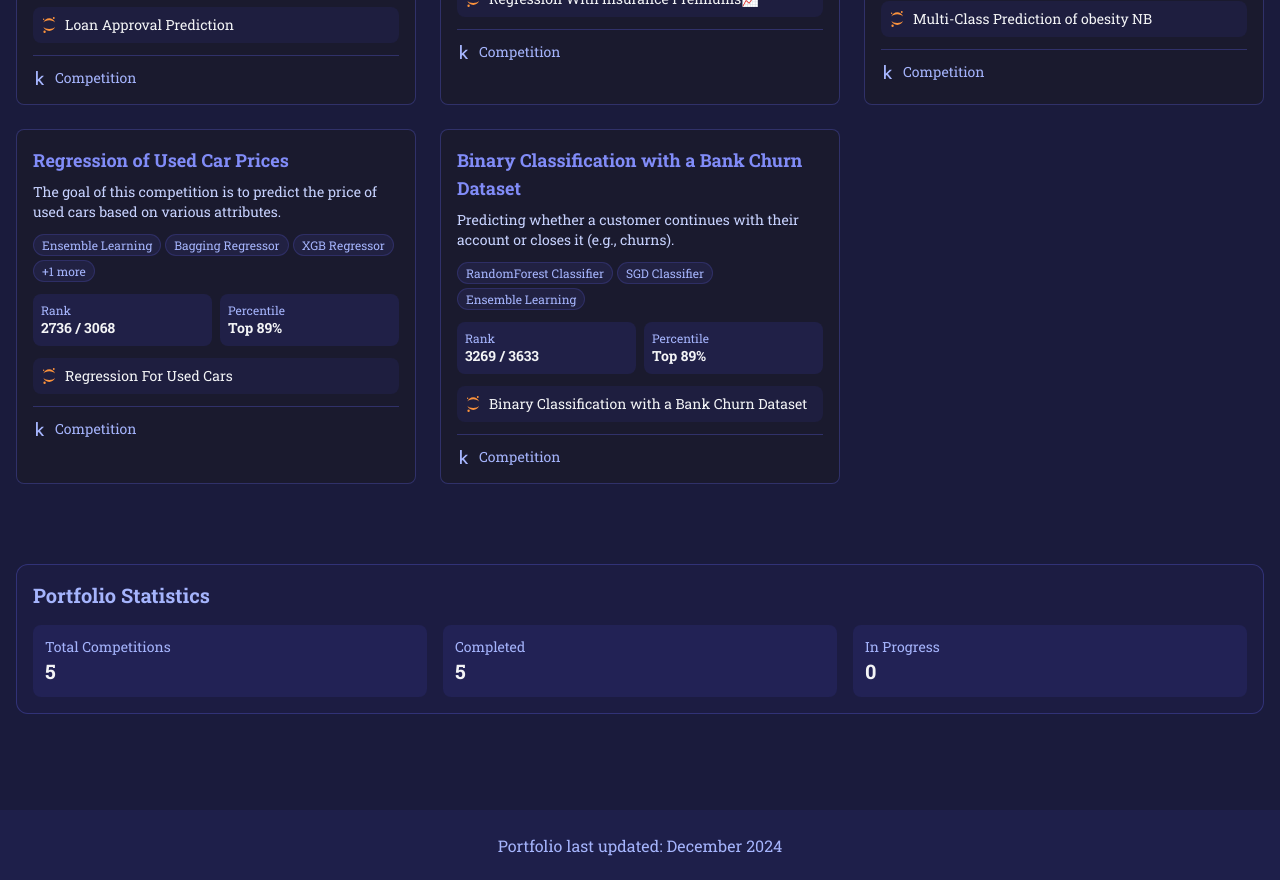
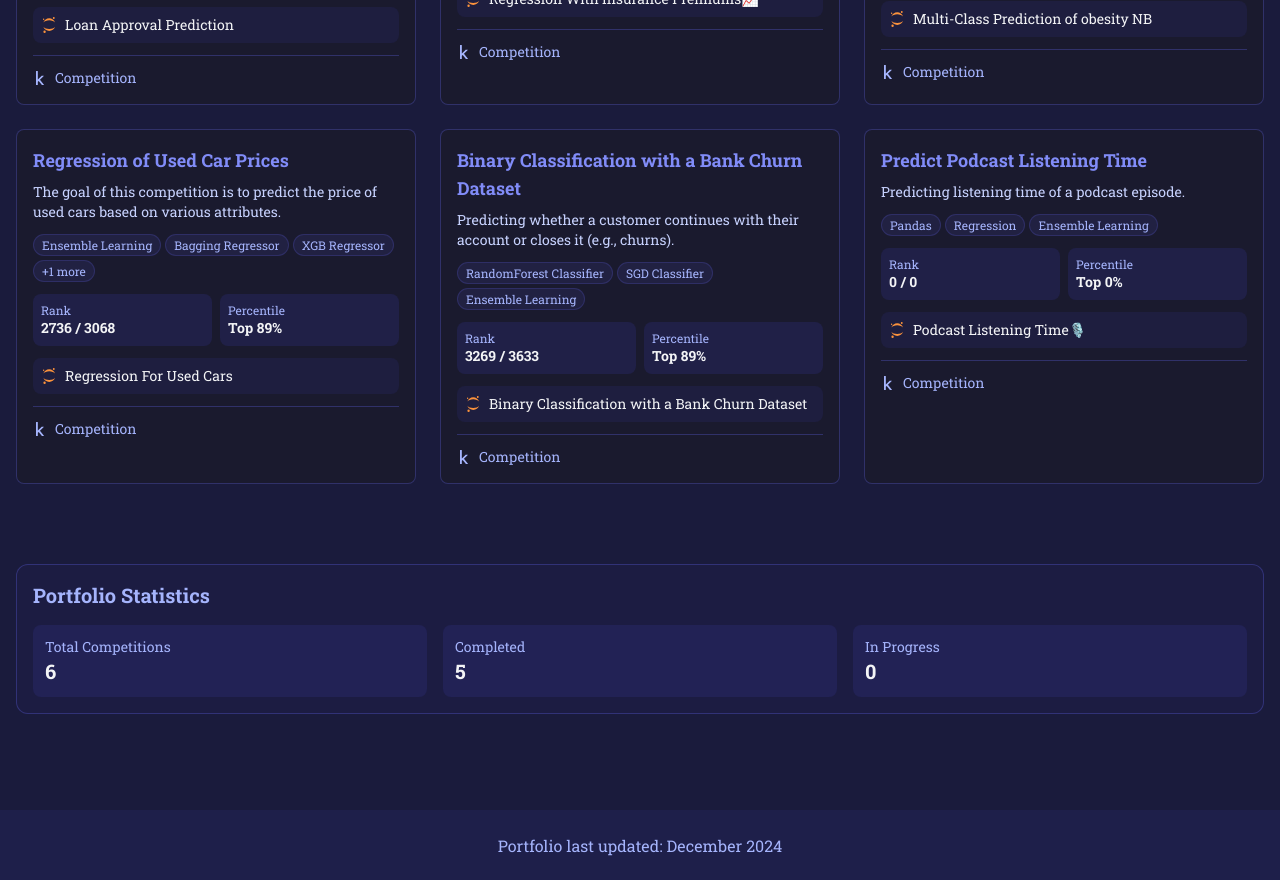
Before and after one commit to MDeus-ai/deus, a React (Create React App) app: page /kaggle-competitions in a window 1280 px wide. Shown: the part 600-1480 px from the top of the page. Built offline with nearby package versions, Linux system fonts and the light colour scheme; a web font is replaced by a local one.

Commit message:
Version 5.11.6-kaggle competition

```diff
--- a/src/pages/kagglePage.js
+++ b/src/pages/kagglePage.js
@@ -109,6 +109,23 @@ const KagglePortfolio = () => {
       ],
       competitionLink: "https://www.kaggle.com/competitions/playground-series-s4e1/overview",
       tags: ["RandomForest Classifier", "SGD Classifier", "Ensemble Learning"],
+    },
+    {
+      id: 6,
+      title: "Predict Podcast Listening Time",
+      description: "Predicting listening time of a podcast episode.",
+      status: "In Progress",
+      rank: 0,
+      totalParticipants: 0,
+      percentile: 0,
+      notebooks: [
+        {
+          title: "Podcast Listening Time🎙️",
+          link: "https://www.kaggle.com/code/muhumuzadeusai/podcast-listening-time",
+        }
+      ],
+      competitionLink: "https://www.kaggle.com/competitions/playground-series-s5e4/overview",
+      tags: ["Pandas", "Regression", "Ensemble Learning"],
     },
   ];
 
```
